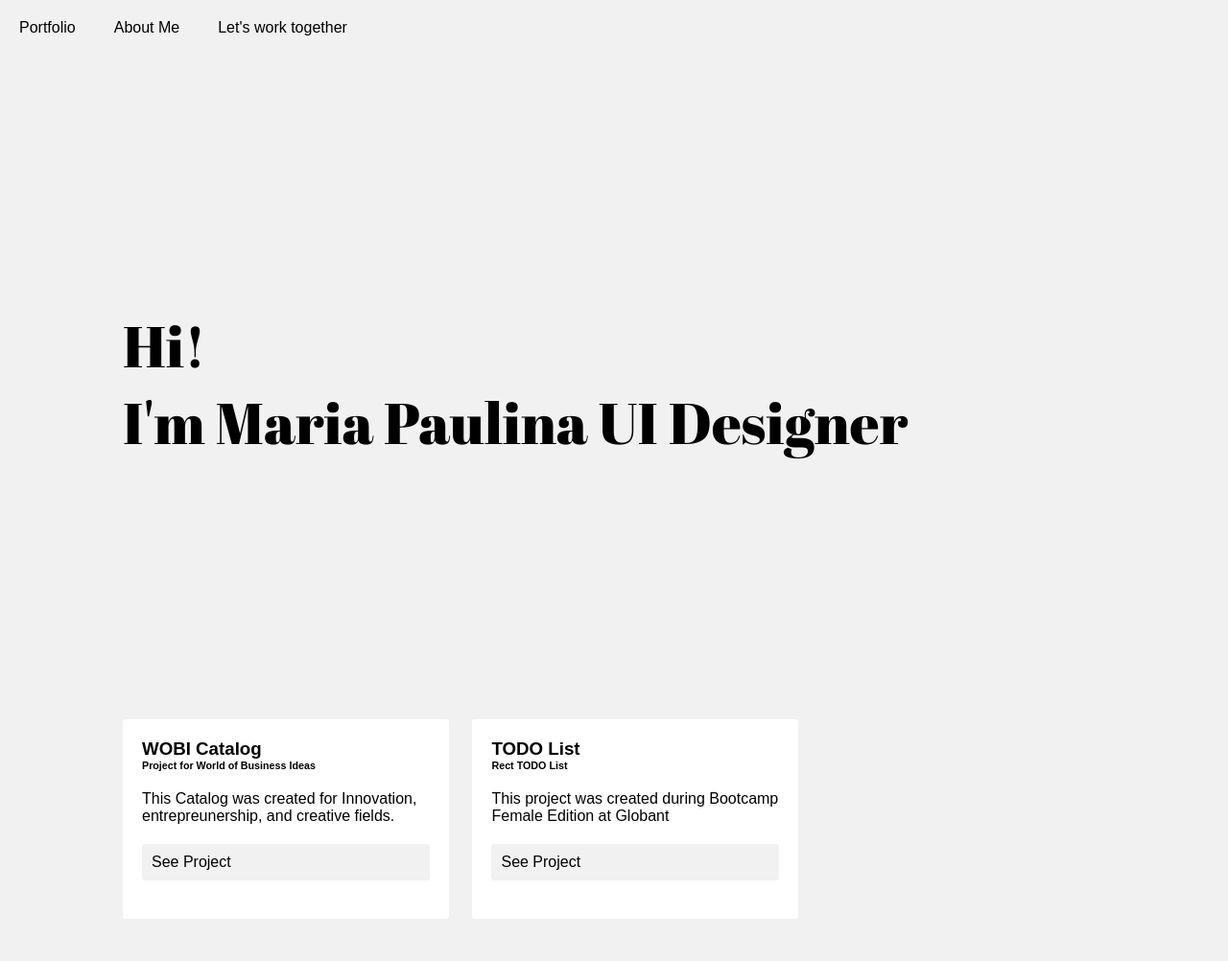
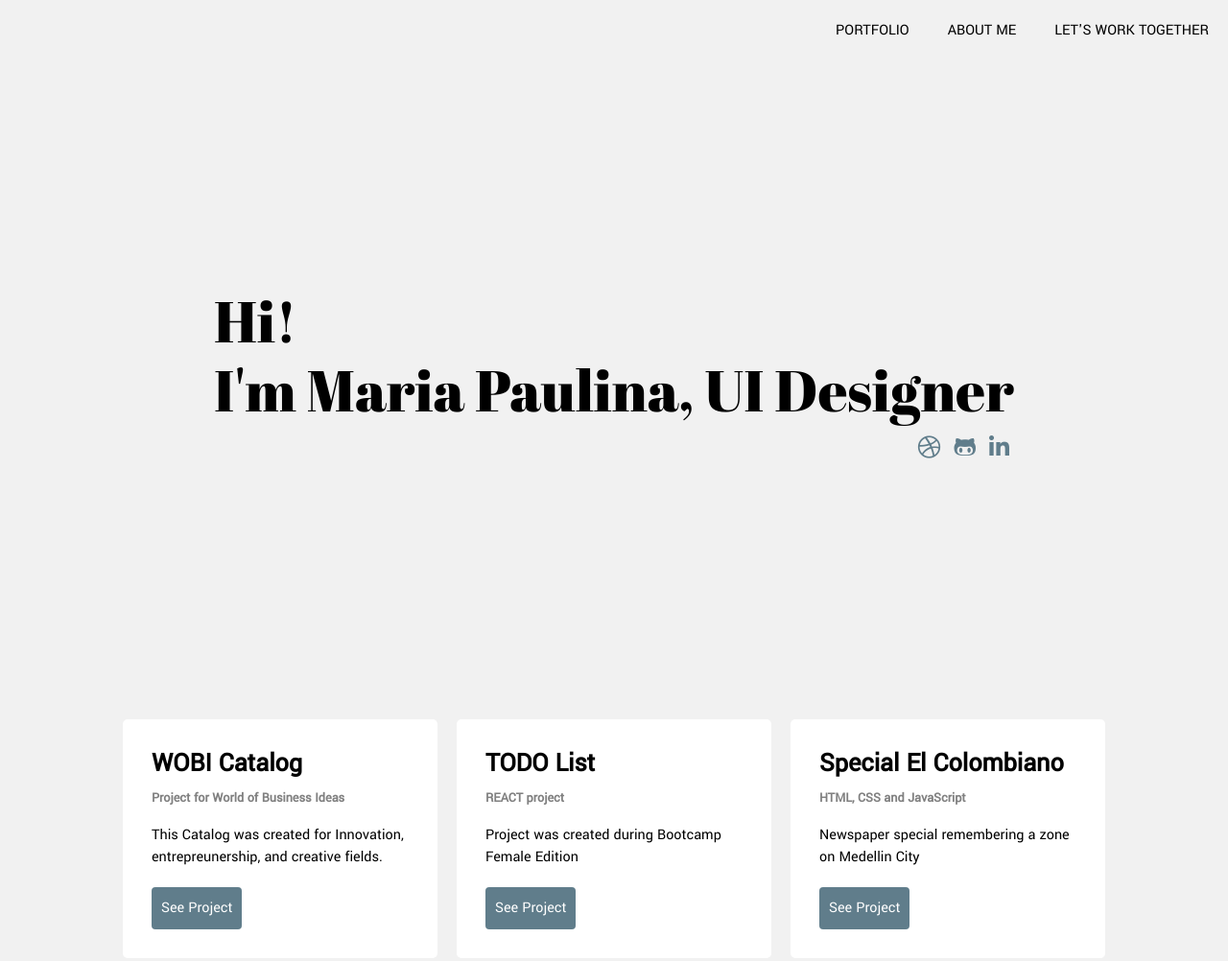
Before and after one commit to jemapau/version-control, a website: page index.pug in a window 1280 px wide. Shown: the top 1002 px of the page at 96% size. Drawn offline with nearby package versions, Linux system fonts and the light colour scheme; files that its build step writes are made by us from their sources.

Commit message:
Add links to social media and styles to markup

```diff
--- a/index.pug
+++ b/index.pug
@@ -1,7 +1,10 @@
 doctype html
 html(lang="en")
     head
+        link(rel="stylesheet" href="https://stackpath.bootstrapcdn.com/bootstrap/4.2.1/css/bootstrap.min.css" integrity="sha384-GJzZqFGwb1QTTN6wy59ffF1BuGJpLSa9DkKMp0DgiMDm4iYMj70gZWKYbI706tWS" crossorigin="anonymous")
         link(rel="stylesheet" href="main.css")
+        link(rel="stylesheet" href="https://use.fontawesome.com/releases/v5.6.3/css/all.css" integrity="sha384-UHRtZLI+pbxtHCWp1t77Bi1L4ZtiqrqD80Kn4Z8NTSRyMA2Fd33n5dQ8lWUE00s/" crossorigin="anonymous")
+
     body
         header
             nav.navigation
@@ -13,21 +16,35 @@ html(lang="en")
                     li.list-item
                         a.list-item__link(href="#contactMe") Let's work together
         section#mainSection.presentation
-            h1.presentation__title Hi! <br>I'm Maria Paulina
-                span UI Designer
+            .presentation-wrapper
+                h1.presentation__title Hi! <br>I'm Maria Paulina, UI Designer
+                ul.social
+                    li.social-item
+                        a.social-item__link(href="http://www.dribbble.com/jemapau")
+                            i.fab.fa-dribbble
+                    li.social-item
+                        a.social-item__link(href="http://www.github.com/jemapau")
+                            i.fab.fa-github-alt
+                    li.social-item
+                        a.social-item__link(href="http://www.linkedin.com/je.mapau")
+                            i.fab.fa-linkedin-in
         section#portfolio.portfolio
-            .wrapper
-                h2.portfolio__title Portfolio
-                article.portfolio__article
+            .wrapper.card-columns
+                article.portfolio__article.card
                     h3 WOBI Catalog
                     h6  Project for World of Business Ideas
-                    p   This Catalog was created for Innovation, entrepreunership, and creative fields.
-                        a.portfolio__link(href="#") See Project
-                article.portfolio__article
+                    p.portfolio__desc   This Catalog was created for Innovation, entrepreunership, and creative fields.
+                    a.portfolio__link.btn(href="http://wobicatalogue.com/#home" target="_blank") See Project
+                article.portfolio__article.card
                     h3 TODO List
-                    h6 Rect TODO List
-                    p   This project was created during Bootcamp Female Edition at Globant
-                        a.portfolio__link(href="#") See Project
+                    h6 REACT project
+                    p.portfolio_desc   Project was created during Bootcamp Female Edition
+                    a.portfolio__link.btn(href="https://todo-list-zgrniqxdyl.now.sh/" target="_blank") See Project
+                article.portfolio__article.card
+                    h3 Special El Colombiano
+                    h6 HTML, CSS and JavaScript
+                    p.portfolio_desc   Newspaper special remembering a zone on Medellin City
+                    a.portfolio__link.btn(href="http://www.elcolombiano.com/especiales/operacion-orion" target="_blank") See Project
         section#aboutMe.about-me
                 h2 About Me
                 article
--- a/styles/layout.scss
+++ b/styles/layout.scss
@@ -12,10 +12,15 @@ body {
     color: black;
 }
 
+p {
+    line-height: 1.4;
+}
+
 .navigation {
 
     position: fixed;
     display: flex;
+    right: 0;
     align-content: stretch;
     height: auto;
 
@@ -40,11 +45,9 @@ body {
                 text-decoration: none;
                 align-content: center;
                 color: black;
-                background: $grey-light;
+                text-transform: uppercase;
 
-                &:hover {
-                    color: grey;
-                }
+                &:hover {  color: grey; }
 
             }
 
@@ -55,18 +58,51 @@ body {
 }
 
 section  {
-    max-width: 1024px;
-    margin: 0 auto;
 
     &.presentation {
 
         display: flex;
         height: 100vh;
         align-items: center;
+        align-content: center;
+        justify-content: center;
 
-        .presentation__title {
+    }
 
-            font-size: 60px;
+    .presentation {
+
+        &-wrapper {
+            align-content: center;
+
+            .social {
+                float: right;
+
+                &-item {
+
+                    list-style: none;
+                    display: inline;
+
+                    &__link {
+                        color: $blue-grey;
+                        font-size: $font-lg;
+                        margin: 0px 5px;
+
+                        &:hover {
+
+                            opacity: 0.5;
+
+                        }
+                     }
+
+                }
+
+            }
+
+        }
+
+        &__title {
+
+            font-size: $font-xxl;
             font-family: 'Abril Fatface', cursive;
             font-weight: normal;
             align-content: center;
@@ -76,7 +112,8 @@ section  {
     }
 
     &.portfolio {
-
+        max-width: 1024px;
+        margin: 0 auto;
         position: relative;
         min-height: 600px;
 
@@ -95,31 +132,37 @@ section  {
 
                 &__article {
 
-                    padding: 20px;
-                    border-radius: 3px;
+                    padding: 30px;
+                    border-radius: 5px;
+                    border: 0px;
                     background: white;
-                    width: 300px;
                     height: auto;
                     display: inline-block;
-                    margin-right: 20px;
+                    box-sizing: border-box;
 
-                    p {
+                    h6 {
+                        margin: 10px 0;
+                        font-size: 14px;
+                        color: grey;
+                    }
 
-                        margin: 20px 0px;
-
-                    }
+                    p {  margin: 20px 0px;}
 
                 }
 
+
+
                 &__link {
 
-                    display: block;
                     text-decoration: none;
-                    color: black;
-                    border-radius: 3px;
-                    background: $grey-light;
+                    color: white;
                     padding: 10px;
-                    margin: 20px 0px;;
+                    border: none;
+                    background: $blue-grey;
+
+                    &:focus { box-shadow: 0 0 0 0.2rem $grey-light; }
+
+                    &:hover { background: $purple; }
 
                 }
 
--- a/styles/main.scss
+++ b/styles/main.scss
@@ -1,6 +1,23 @@
 @import url('https://fonts.googleapis.com/css?family=Abril+Fatface');
+@import url('https://fonts.googleapis.com/css?family=Yantramanav');
+
+
+// Variable Colors
 
 $grey-light: #f1f1f1;
+$blue-grey: #607D8B;
+$purple: #353755;
+$purple-middle: #9839a0;
+$purple-light: #E1BCF2;
+$aqua: #5BD3C7;
+
+//Font Sizes
+
+$font-sm: 14px;
+$font-md: 18px;
+$font-lg: 24px;
+$font-xl: 28px;
+$font-xxl: 60px;
 
 * {
     margin: 0px;
@@ -8,7 +25,7 @@ $grey-light: #f1f1f1;
 
 body {
     background-color: #f1f1f1;
-    font-family: 'Arial', 'Helvetica';
+    font-family: 'Yantramanav', 'Arial', sans-serif;
 }
 
 
```
Also changed, not shown: dist/index.html, dist/main.css, 1 other file.
